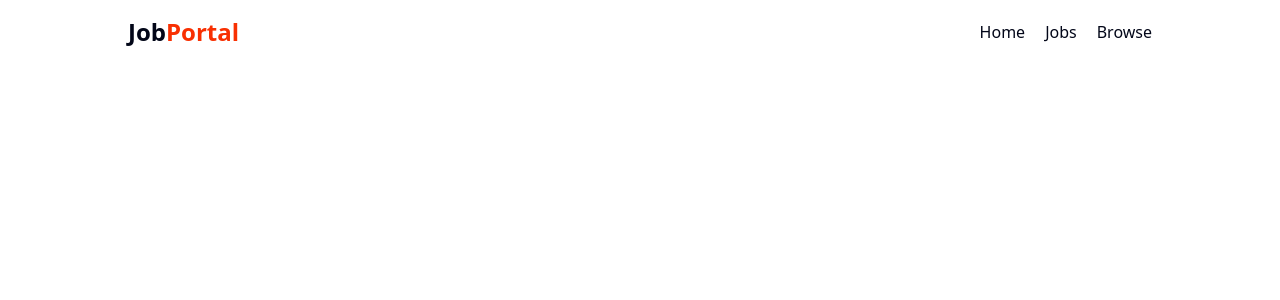
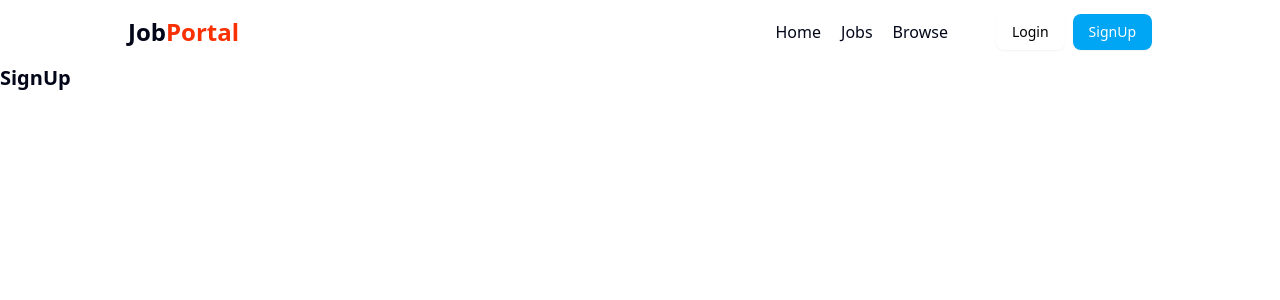
Before and after one commit to Hrishabh3829/JobPortal, a React (Vite) app in the folder frontend/: page /signup in a window 1280 px wide. Shown: the top 300 px of the page. Built offline with nearby package versions, Linux system fonts and the light colour scheme.

Commit message:
chnages in routing

```diff
--- a/frontend/package.json
+++ b/frontend/package.json
@@ -15,7 +15,6 @@
     "@radix-ui/react-avatar": "^1.1.10",
     "@radix-ui/react-popover": "^1.1.14",
     "@radix-ui/react-slot": "^1.2.3",
-    "@reduxjs/toolkit": "^2.8.2",
     "@tailwindcss/vite": "^4.1.7",
     "axios": "^1.9.0",
     "class-variance-authority": "^0.7.1",
@@ -23,7 +22,6 @@
     "lucide-react": "^0.511.0",
     "react": "^19.1.0",
     "react-dom": "^19.1.0",
-    "react-redux": "^9.2.0",
     "react-router-dom": "^7.6.0",
     "tailwind-merge": "^3.3.0",
     "tailwindcss": "^4.1.7"
--- a/frontend/src/App.jsx
+++ b/frontend/src/App.jsx
@@ -1,13 +1,33 @@
+import { createBrowserRouter, RouterProvider } from "react-router-dom"
 import Navbar from "./components/shared/Navbar"
 import NavbarOne from "./components/shared/NavbarOne.jsx"
+import { Login } from "./components/auth/Login"
+import { Signup } from "./components/auth/Signup"
+import { Home } from "./components/Home"
 
+
+
+
+const appRouter =createBrowserRouter([
+  {
+    path:'/',
+    element:<Home/>
+  },
+  {
+    path:'/login',
+    element:<Login/>
+  },
+  {
+    path:'/signup',
+    element:<Signup/>
+  }
+])
 
 function App() {
 
   return (
     <>
-    <NavbarOne/>
-    {/* <Navbar/> */}
+    <RouterProvider router = {appRouter}/>
     </>
   )
 }
--- a/frontend/src/components/shared/NavbarOne.jsx
+++ b/frontend/src/components/shared/NavbarOne.jsx
@@ -1,8 +1,14 @@
+import { Popover, PopoverTrigger, PopoverContent } from "@/components/ui/popover"
+import { Button } from "@/components/ui/button"
 import React from 'react'
 import { Link } from 'react-router-dom'
+import { Avatar, AvatarImage } from "@radix-ui/react-avatar"
+import { LogOut, User2 } from "lucide-react"
+
 
 
 const NavbarOne = () => {
+    const user = false
     return (
         <div className='bg-white'>
             <div className='flex items-center justify-between mx-auto max-w-5xl h-16'>
@@ -11,16 +17,70 @@ const NavbarOne = () => {
                         Job<span className='text-[#F83002]'>Portal</span>
                     </h1>
                 </div>
-                <div>
+                <div className="flex items-center gap-12">
                     <ul className='flex font-medium items-center gap-5'>
                         <li>Home</li>
                         <li>Jobs</li>
                         <li>Browse</li>
                     </ul>
+                    {
+                        !user ? (
+                            <div className="flex items-center gap-2">
+                                <Link to="/login">
+                                    <Button className="bg-white text-black hover:bg-gray-100">
+                                        Login
+                                    </Button>
+                                </Link>
+                                <Link to="/signup">
+                                    <Button className="bg-sky-500 hover:bg-sky-600 text-white ">
+                                        SignUp
+                                    </Button>
+                                </Link>
+                            </div>
+
+                        ) : (
+                            <Popover>
+                                <PopoverTrigger asChild>
+                                    <div className="cursor-pointer">
+                                        <Avatar className="w-8 h-8">
+                                            <AvatarImage src="https://github.com/shadcn.png" alt="@shadcn" className="w-8 h-8 rounded-full" />
+                                        </Avatar>
+                                    </div>
+                                </PopoverTrigger>
+                                <PopoverContent className="w-auto">
+                                    <div className="flex gap-3">
+                                        <Avatar className="w-8 h-8">
+                                            <AvatarImage
+                                                src="https://github.com/shadcn.png"
+                                                alt="@shadcn"
+                                                className="w-8 h-8 rounded-full"
+                                            />
+                                        </Avatar>
+                                        <div className="space-y-1">
+                                            <h4 className="font-medium">Hrishabh Gupta</h4>
+                                            <p className="text-sm text-muted-foreground">cloud developer</p>
+                                            <div className="flex flex-col gap-3 my-2">
+                                                <div className="flex flex-row gap-6">
+                                                    <User2 className="flex" />
+                                                    <Button variant="link" className="p-0 h-auto text-sm">View Profile</Button>
+                                                </div>
+                                                <div className="flex flex-row gap-6">
+                                                    <LogOut className="flex" />
+                                                    <Button variant="link" className="p-0 h-auto text-sm">Logout</Button>
+                                                </div>
+                                            </div>
+
+                                        </div>
+                                    </div>
+                                </PopoverContent>
+
+                            </Popover>
+                        )
+                    }
+
+
                 </div>
             </div>
-
-
 
         </div>
 
```
Also changed, not shown: 1 other file (tests, documents, lock files or other folders).
